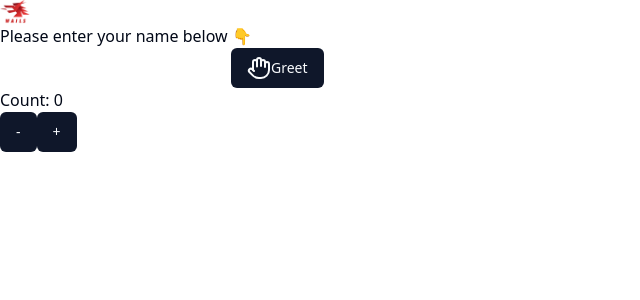
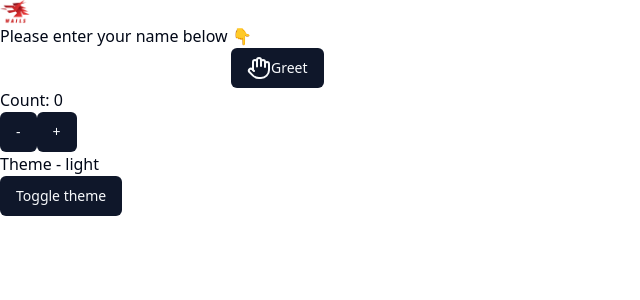
Before and after one commit to gsanikidze/supalama, a React (Vite) app in the folder app/frontend/: page / in a window 1280 px wide. Shown: the top 300 px of the page, without its empty margins (0-640 px from the left). Built offline with nearby package versions, Linux system fonts and the light colour scheme; the HTML template or start-up script is replaced by a standard one.

Commit message:
[new] dark/light theme

```diff
--- a/app/frontend/src/App.tsx
+++ b/app/frontend/src/App.tsx
@@ -1,10 +1,11 @@
-import { useState } from 'react';
+import { useLayoutEffect, useState } from 'react';
 import logo from './assets/images/logo-universal.png';
 import { Greet } from "../wailsjs/go/main/App";
 import { Button } from '@/components/ui/button';
 import { Hand } from 'lucide-react';
 import { Provider, useDispatch, useSelector } from 'react-redux';
 import { counter, makeStore } from './store';
+import { appConfig } from './store/features/app-config';
 
 function App() {
     const [resultText, setResultText] = useState("Please enter your name below 👇");
@@ -12,11 +13,19 @@ function App() {
     const updateName = (e: any) => setName(e.target.value);
     const updateResultText = (result: string) => setResultText(result);
     const c = useSelector(counter.select)
+    const conf = useSelector(appConfig.select)
     const dispatch = useDispatch()
 
     function greet() {
         Greet(name).then(updateResultText);
     }
+
+    useLayoutEffect(() => {
+        const root = window.document.documentElement;
+
+        root.classList.remove('light', 'dark');
+        root.classList.add(conf.theme);
+    }, [conf.theme])
 
     return (
         <div>
@@ -34,6 +43,13 @@ function App() {
             </div>
             <Button onClick={() => dispatch(counter.actions.setValue(c.value - 1))}>-</Button>
             <Button onClick={() => dispatch(counter.actions.setValue(c.value + 1))}>+</Button>
+
+            <div>
+                Theme - {conf.theme}
+            </div>
+            <Button onClick={() => dispatch(appConfig.actions.toggleTheme())}>
+                Toggle theme
+            </Button>
         </div>
     )
 }
--- /dev/null
+++ b/app/frontend/src/store/features/app-config.ts
@@ -0,0 +1,63 @@
+import { PayloadAction, createSlice } from '@reduxjs/toolkit';
+
+import type { AppState } from '../store';
+
+type IUITheme = "dark" | "light"
+
+export interface IAppConfigSlice {
+  theme: IUITheme;
+}
+
+const SAVED_THEME_KEY = "APP_THEME"
+
+const getInitialTheme = () => {
+  const savedTheme = localStorage.getItem(SAVED_THEME_KEY) as IUITheme | null
+
+  if (savedTheme) {
+    return savedTheme
+  }
+
+  const systemTheme: IUITheme = window.matchMedia('(prefers-color-scheme: dark)').matches
+    ? 'dark'
+    : 'light';
+
+  return systemTheme
+}
+
+const saveTheme = (t: IUITheme) => {
+  localStorage.setItem(SAVED_THEME_KEY, t)
+}
+
+const initialState: IAppConfigSlice = {
+  theme: getInitialTheme(),
+};
+
+const name = 'appConfig';
+
+const slice = createSlice({
+  name,
+  initialState,
+  reducers: {
+    setTheme(state, action: PayloadAction<IUITheme>) {
+      state.theme = action.payload;
+
+      saveTheme(state.theme)
+    },
+    toggleTheme(state) {
+      if (state.theme === "dark") {
+        state.theme = "light";
+      } else {
+        state.theme = "dark";
+      }
+
+      saveTheme(state.theme)
+    },
+  }
+});
+
+export const appConfig = {
+  actions: slice.actions,
+  select: (state: AppState) => state.appConfig,
+};
+
+export default slice;
--- a/app/frontend/src/store/store.ts
+++ b/app/frontend/src/store/store.ts
@@ -1,11 +1,13 @@
 import { configureStore } from '@reduxjs/toolkit';
 import counterSlice from './features/counter';
+import appConfig from './features/app-config';
 import api from './api';
 
 export const makeStore = () => configureStore({
   reducer: {
     [api.reducerPath]: api.reducer,
     [counterSlice.name]: counterSlice.reducer,
+    [appConfig.name]: appConfig.reducer,
   },
   middleware: (getDefaultMiddleware) => getDefaultMiddleware().concat(api.middleware),
   devTools: true,
```
